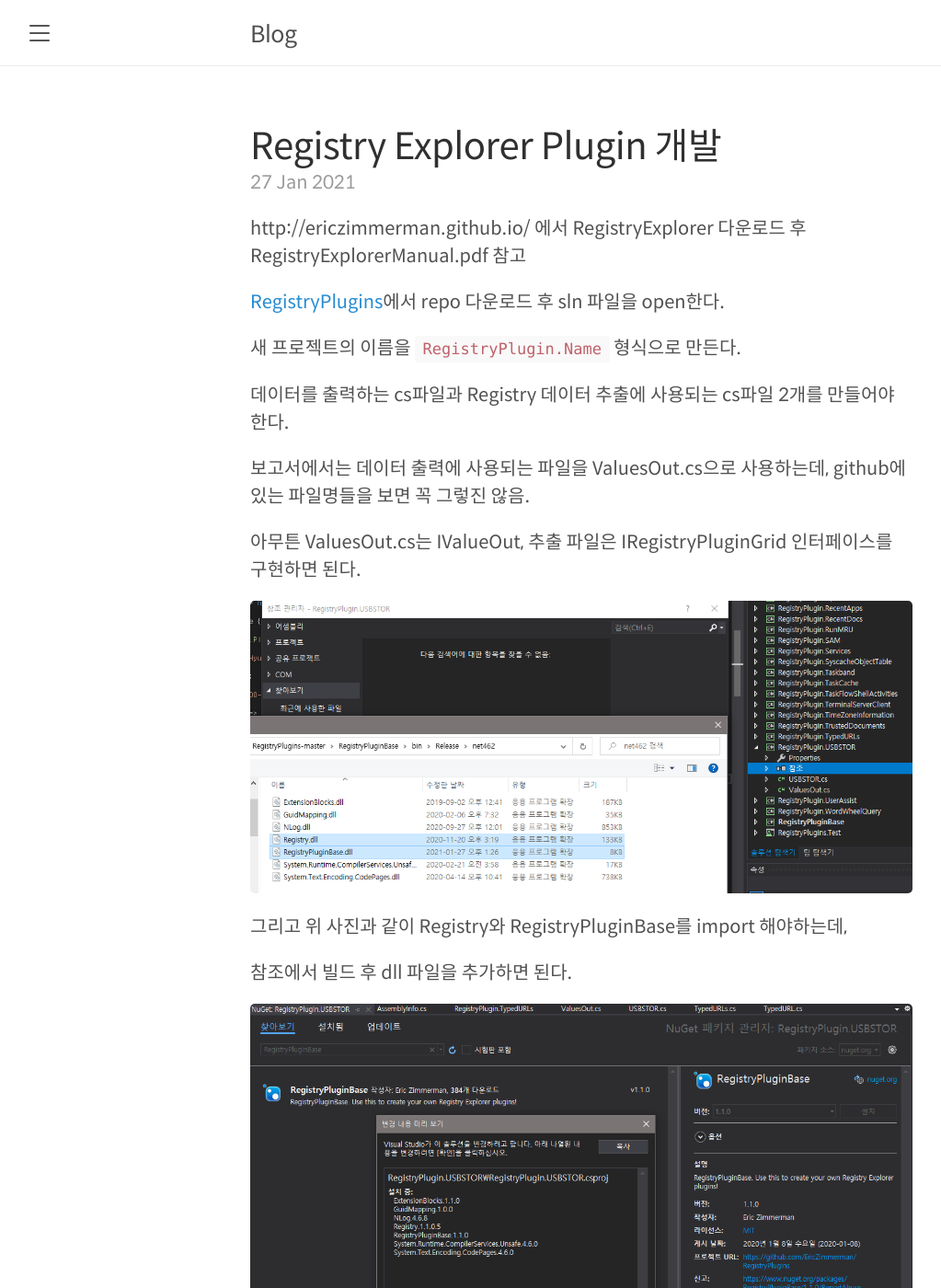
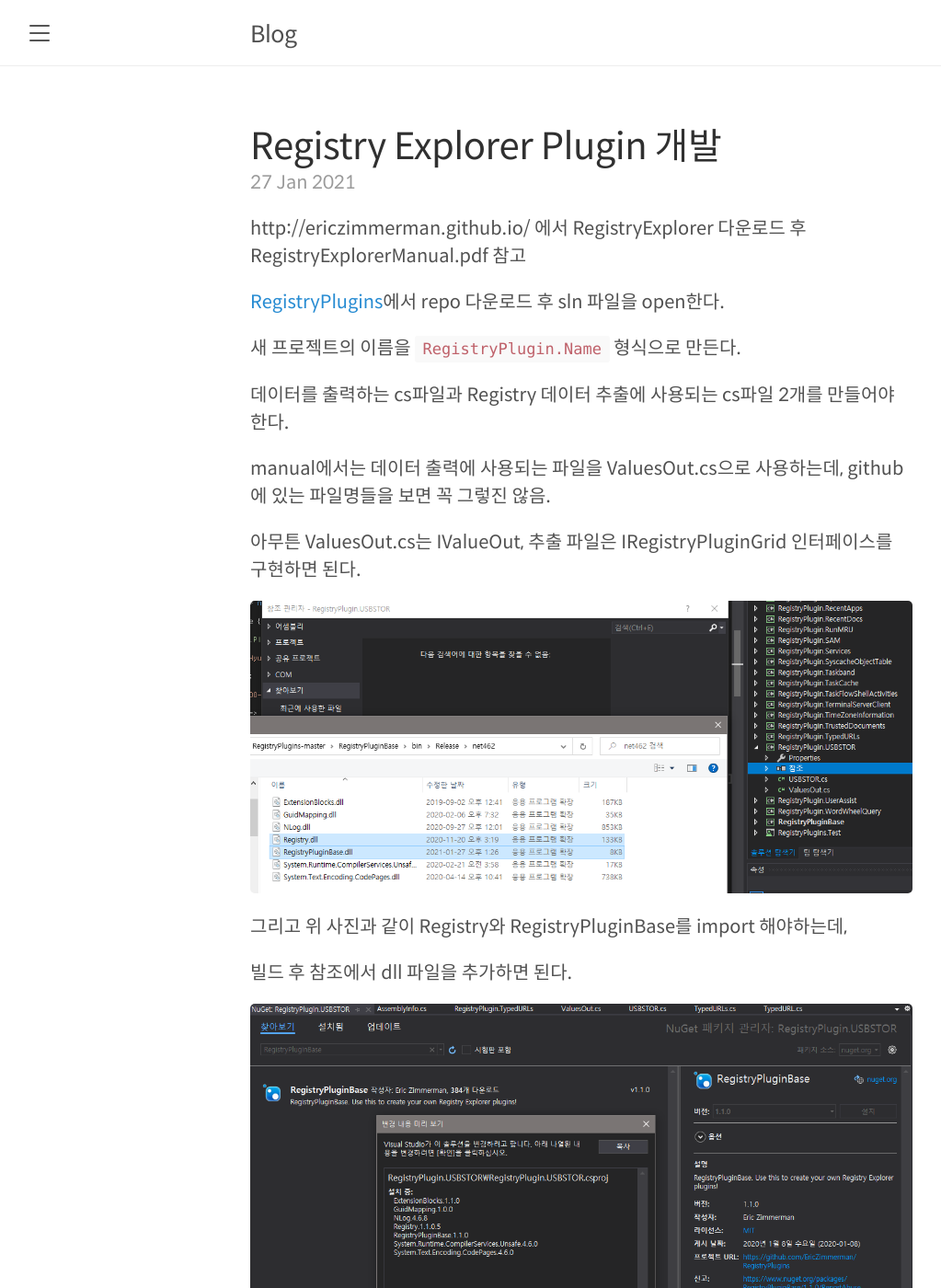
Before and after one commit to hyuunnn/hyuunnn.github.io, a Jekyll site: the page built from _posts/2021-01-27-RegistryExplorer_develop_plugin.md, in a window 1280 px wide and 1400 px high. Shown: the whole window at 92% size, without its empty margins (8-1031 px from the left). Built offline with Jekyll 4.4.1, drawn with Linux system fonts in a browser that asks for light colours; some of the changed text lies outside the part shown.

Commit message:
Update 2021-01-27-RegistryExplorer_develop_plugin.md

```diff
--- a/_posts/2021-01-27-RegistryExplorer_develop_plugin.md
+++ b/_posts/2021-01-27-RegistryExplorer_develop_plugin.md
@@ -14,7 +14,7 @@
 
 데이터를 출력하는 cs파일과 Registry 데이터 추출에 사용되는 cs파일 2개를 만들어야 한다.
 
-보고서에서는 데이터 출력에 사용되는 파일을 ValuesOut.cs으로 사용하는데, github에 있는 파일명들을 보면 꼭 그렇진 않음.
+manual에서는 데이터 출력에 사용되는 파일을 ValuesOut.cs으로 사용하는데, github에 있는 파일명들을 보면 꼭 그렇진 않음.
 
 아무튼 ValuesOut.cs는 IValueOut, 추출 파일은 IRegistryPluginGrid 인터페이스를 구현하면 된다.
 
@@ -22,7 +22,7 @@
 
 그리고 위 사진과 같이 Registry와 RegistryPluginBase를 import 해야하는데,
 
-참조에서 빌드 후 dll 파일을 추가하면 된다.
+빌드 후 참조에서 dll 파일을 추가하면 된다.
 
 ![Registry-Explorer](/assets/images/RegistryExplorer-Plugin/3.png)
 
```
Also changed, not shown: other parts of _posts/2021-01-27-RegistryExplorer_develop_plugin.md (+3 -1 lines).
